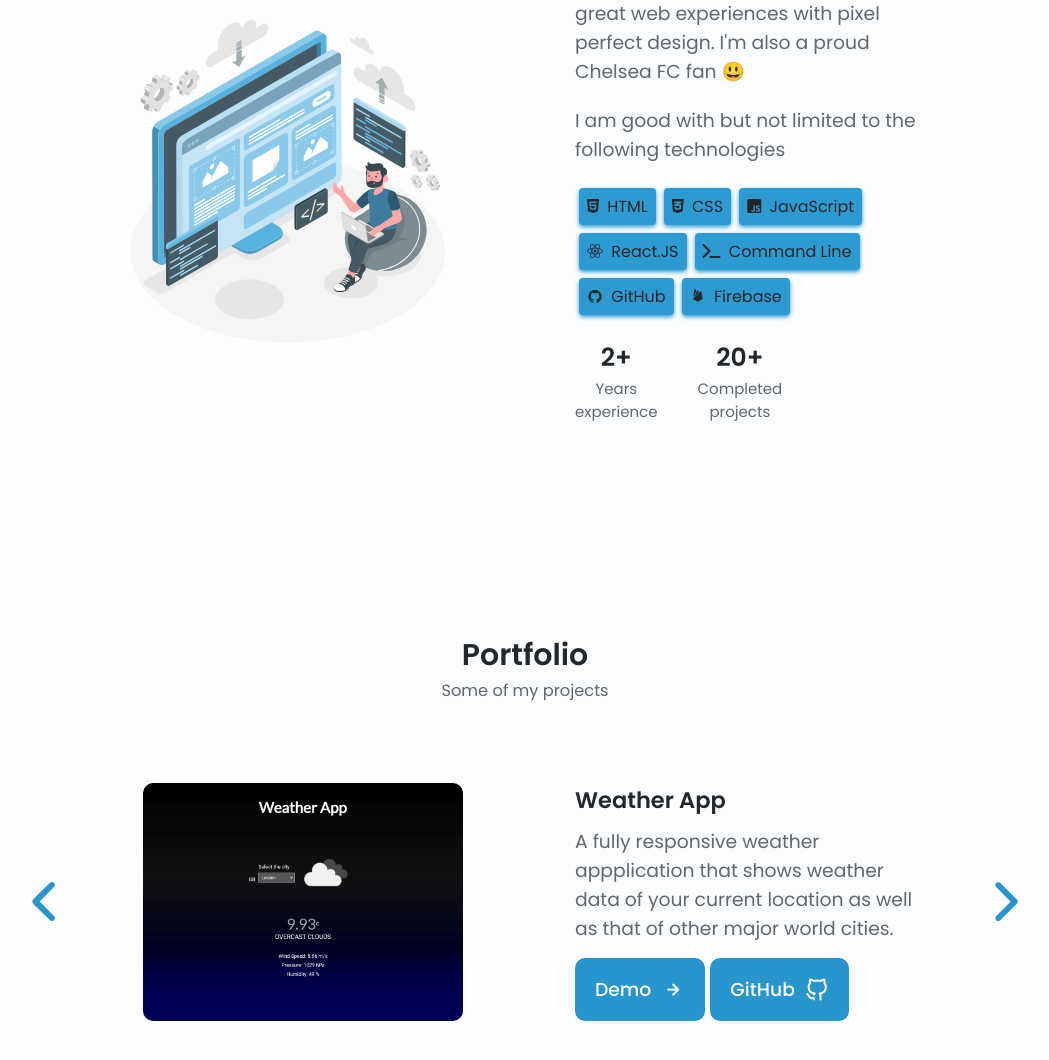
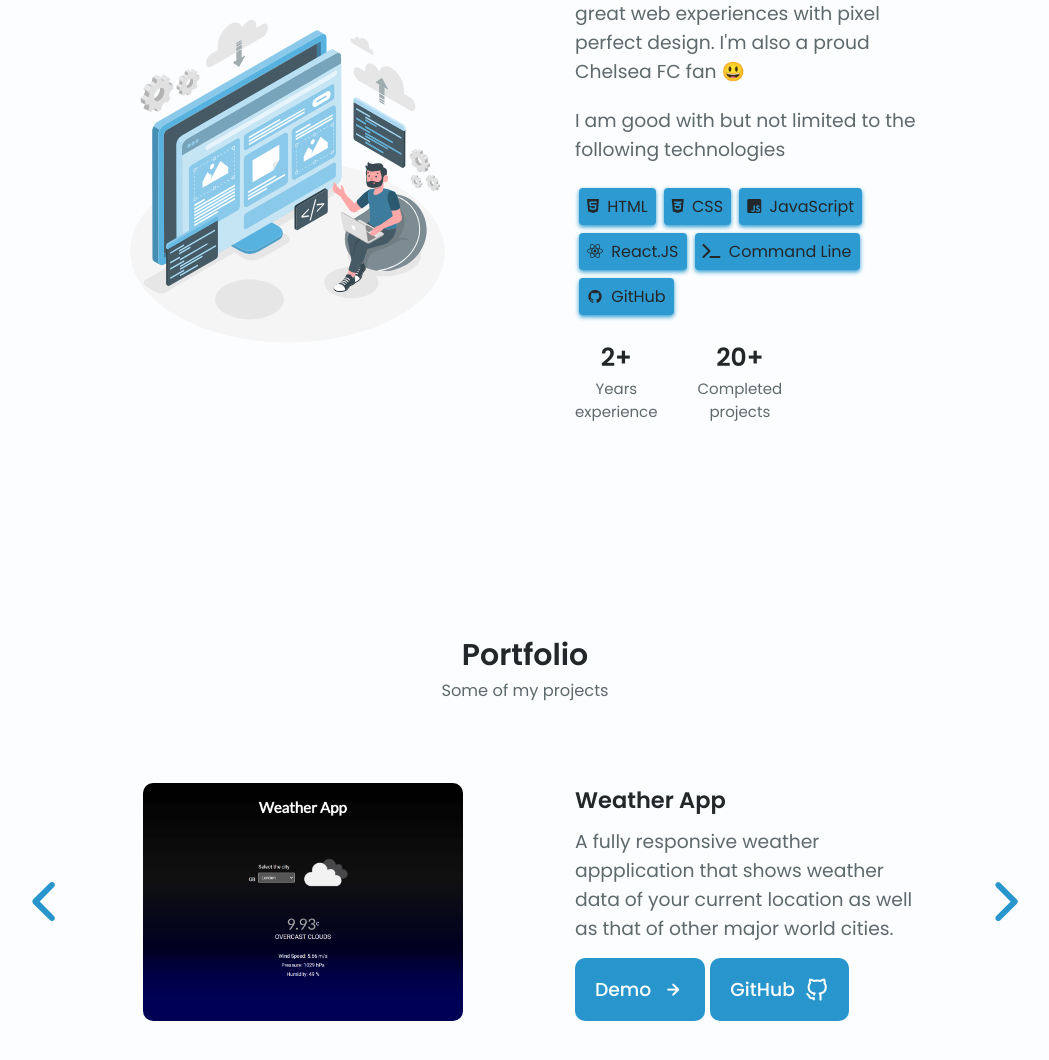
Before and after one commit to ikennaezef/portfolio, a plain HTML site: page index.html in a window 1280 px wide. Shown: the part 1109-2169 px from the top of the page, without its empty margins (115-1164 px from the left). Drawn offline with nearby package versions, Linux system fonts and the light colour scheme.

Commit message:
Revert "Added firebase"

```diff
--- a/index.html
+++ b/index.html
@@ -8,7 +8,6 @@
 	<link rel="preconnect" href="https://fonts.gstatic.com" crossorigin>
 	<link href="https://fonts.googleapis.com/css2?family=Poppins:wght@400;500;600&display=swap" rel="stylesheet">
 	<link rel="stylesheet" href="https://unicons.iconscout.com/release/v4.0.0/css/line.css">
-	<link href='https://unpkg.com/boxicons@2.1.2/css/boxicons.min.css' rel='stylesheet'>
 	<link rel="stylesheet" href="https://cdnjs.cloudflare.com/ajax/libs/font-awesome/6.0.0/css/all.min.css" integrity="sha512-9usAa10IRO0HhonpyAIVpjrylPvoDwiPUiKdWk5t3PyolY1cOd4DSE0Ga+ri4AuTroPR5aQvXU9xC6qOPnzFeg==" crossorigin="anonymous" referrerpolicy="no-referrer" />
 	<link rel="stylesheet" href="assets/css/swiper-bundle.min.css">
 	<link rel="stylesheet" href="assets/css/style.css">
@@ -157,10 +156,6 @@
 							<span class="tech__tab">
 								<i class="uil uil-github"></i>
 								<span>GitHub</span>
-							</span>
-							<span class="tech__tab">
-								<i class='bx bxl-firebase'></i>
-								<span>Firebase</span>
 							</span>
 						</div>
 					</div>
```
